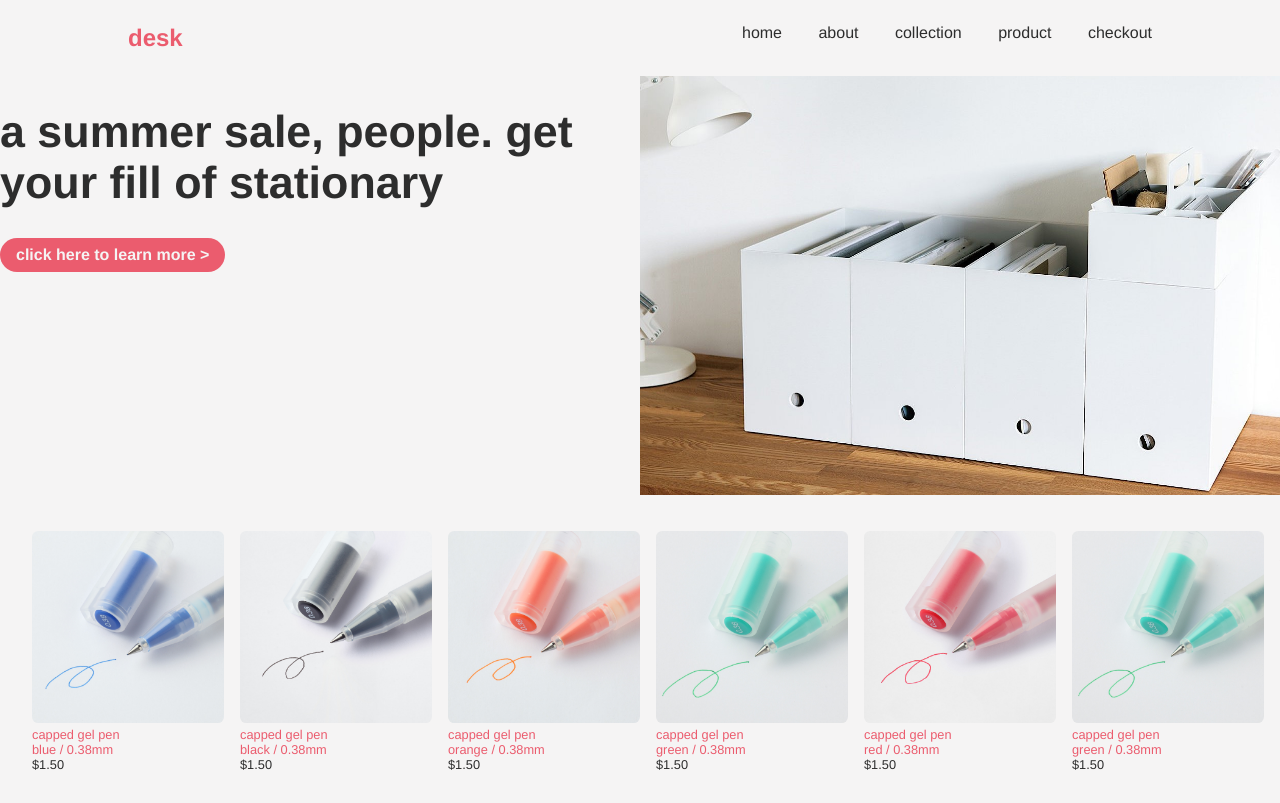
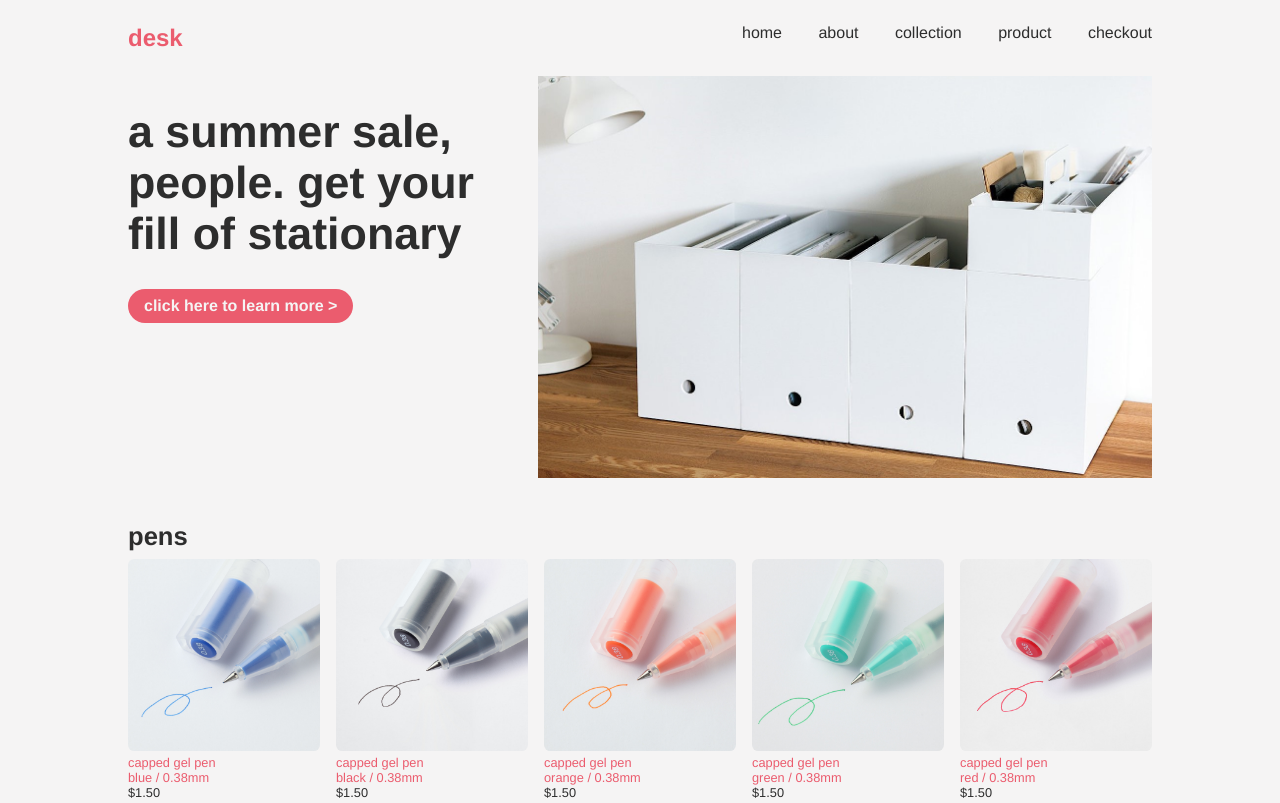
Before and after one commit to siloamy/IAT339-2020, a plain HTML site: page p02/index.html in a window 1280 px wide. Shown: the top 803 px of the page. Drawn offline with Linux system fonts and the light colour scheme.

Commit message:
Homepage hotfix for merge

```diff
--- a/p02/css/main.css
+++ b/p02/css/main.css
@@ -191,7 +191,7 @@ nav a:hover, nav a:active, nav a:focus {
 }
 
 .product-description {
-    flex: 2 2 20em;
+    flex: 2 2 40%;
     padding-right: 5em;
     padding-bottom: 5em;
 }
@@ -201,7 +201,7 @@ nav a:hover, nav a:active, nav a:focus {
 }
 
 .product-image {
-    flex: 3 3 25em;
+    flex: 3 3 60%;
     text-align: right;
 }
 
@@ -429,6 +429,7 @@ form textarea, form input {
         max-width: 7em;
 /*        min-width: 9em;*/
     }
+}
 
 .grid-item img:hover, .grid-item img:active, .grid-item img:focus{
     border: solid 1px #FD9892;
@@ -545,26 +546,54 @@ form textarea, form input {
     flex: 1 1 50%;
 }
 
-.button {
+.sale-text {
+    flex: 2 2 40%;
+    margin-bottom: 2em;
+    padding-right: 3em;
+}
+
+.sale-image {
+    flex: 3 3 60%;
+}
+
+.caroseul h2 {
+    flex: 1 1 100%;
+}
+
+.scrolling-wrapper button {
+    flex: 1 1 12em;
     color: #f5f4f4;
     font-weight: bold;
     background-color: #eb5c6e;
-height:150px;
-width: 150px;
+
+    min-width: 10em;
+    min-height: 10em;
+    max-height: 10em;
+    max-width: 10em;
+
     border-radius: 50%;
 
     margin-top: 2em;
     margin-bottom: 2em;
-} button:hover, button:active, button:focus {
+}
+
+button:hover, button:active, button:focus {
 background-color: #8A1422;
 transition: background-color 0.2s;
 }
 
-} button:hover, button:active, button:focus {
+button:hover, button:active, button:focus {
 background-color: #8A1422;
 transition: background-color 0.2s;
 }
+
 .scrolling-wrapper {
+    flex: 1 1 100%;
+
+    padding-top: 0.5em;
+    padding-bottom: 2em;
+    margin-bottom: 2em;
+
     display: -webkit-flex;
     display: -ms-flex;
     display: flex;
@@ -577,17 +606,13 @@ overflow-x: scroll;
     -ms-overflow-style: none;
 
     background-color: #f5f4f4;
-padding: 2em;
-}
-
-.scroll-wrapper::-webkit-scrollbar {
-display: none;
 }
 
 .card {
     flex: 1 1 12em;
     margin-right: 1em;
 }
+
 .card h3 {
 font-size: 0.8em;
 color: #2d2d2d;
@@ -609,33 +634,3 @@ transition: color 0.2s;
 max-width: 12em;
 border-radius: 0.4em;
 }
-
-[class^='grid-col-'] {
-    float: left;
-    padding: 0;
-}
-
-.grid-col-1of2 {
-    width: 100%;
-}
-
-.grid-row::after {
-    content: "";
-    display: block;
-    clear: both;
-}
-
-
-@media (min-width: 48.75em) {
-
-    .grid-col-1of2 {
-        width: 50%;
-    }
-
-    .grid-col-1of2:last-of-type {
-        padding-left: 1rem;
-    }
-
-}
-
-}
--- a/p02/index.html
+++ b/p02/index.html
@@ -21,28 +21,26 @@
           </nav>
       </div>
 
-        <div class="grid-row">
+        <div class="container">
 
-          <div class="grid-col-1of2">
+          <div class="sale-text">
 
-          <h1 class="faded">a summer sale, people. get your fill of stationary</h1>
+              <h1>a summer sale, people. get your fill of stationary</h1>
 
-            <button>click here to learn more ></button>
-
+              <button>click here to learn more ></button>
           </div>
 
-          <div class="grid-col-1of2">
-
-            <figure class="caption-inside">
-
-            <img src="img/banner/sale-banner.jpg" alt="banner">
-
-
-          </figure>
+            <div class="sale-image">
+                <figure class="caption-inside">
+                    <img src="img/banner/sale-banner.jpg" alt="banner">
+                </figure>
+            </div>
 
         </div>
 
-       <div class="scrolling-wrapper">
+        <div class="container caroseul">
+            <h2>pens</h2>
+            <div class="scrolling-wrapper">
                         <div class="card">
                             <img src="img/ink/038_blue.jpg" alt="a blue pen and its ink colour">
                             <h3><a href="#">capped gel pen <br> blue / 0.38mm</a></h3>
@@ -77,12 +75,11 @@
                             <h3><a href="#">capped gel pen <br> green / 0.38mm</a></h3>
                             <h3 class="price">$1.50</h3>
                         </div>
-                          <button class="button button">see all</button>
+                          <button class="call-to-action-button">see all</button>
                     </div>
 
-
-
-                     <div class="scrolling-wrapper">
+            <h2>notebooks</h2>
+            <div class="scrolling-wrapper">
                         <div class="card">
                             <img src="img/note/4550002185220_1260.jpg" alt="grey notebook">
                             <h3><a href="#">capped gel pen <br> blue / 0.38mm</a></h3>
@@ -113,10 +110,10 @@
                             <h3 class="price">$1.50</h3>
                         </div>
 
-                         <button class="button button">see all</button>
+                         <button class="call-to-action-button">see all</button>
 
                     </div>
-
+       </div>
 
   </body>
 </html>
```
Lines whose indentation alone changed are shown as unchanged.
